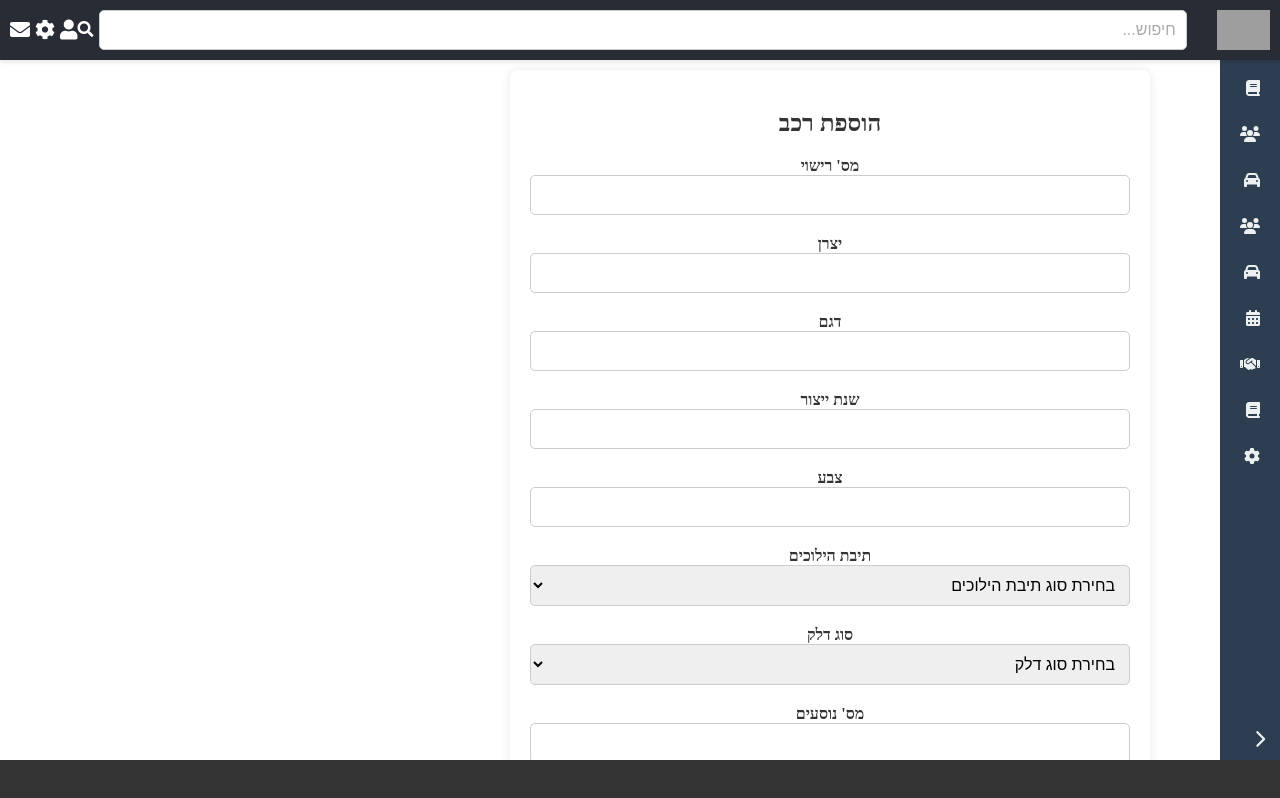
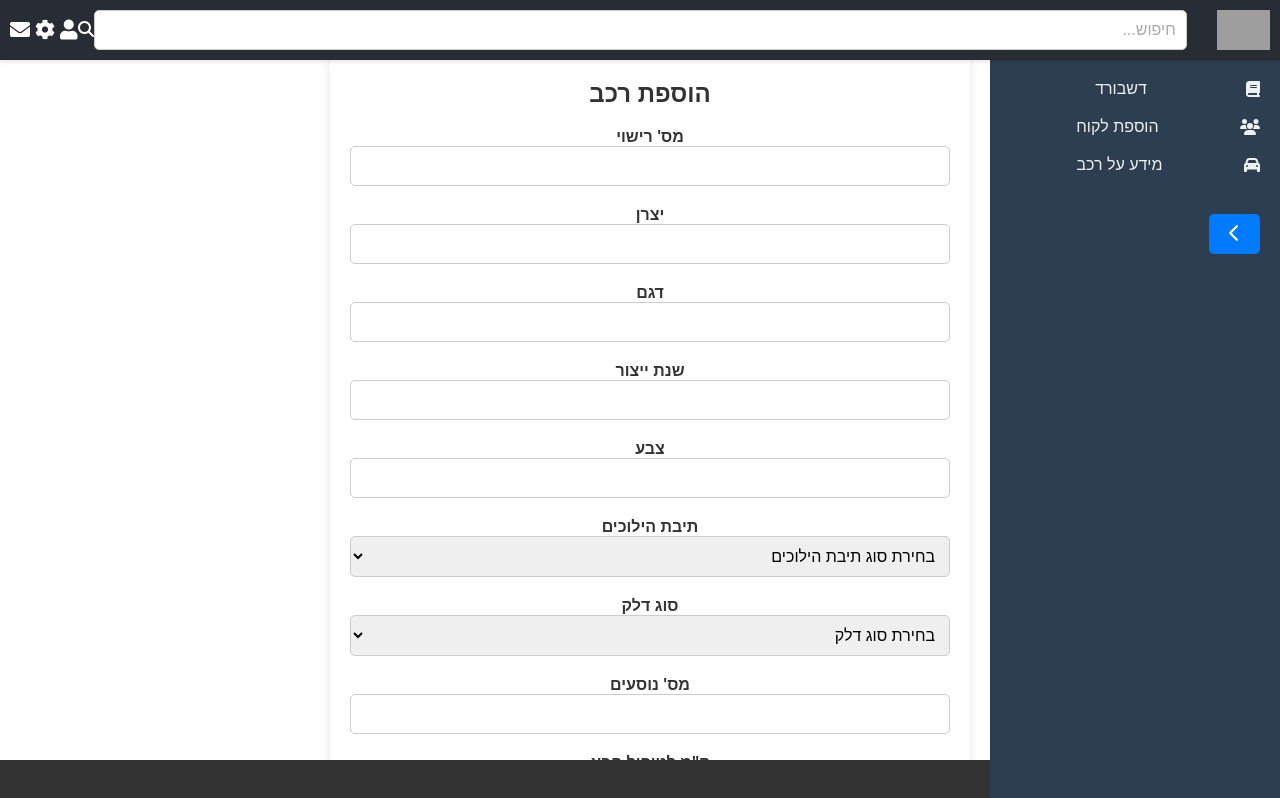
Before and after one commit to NeoraySA/CarTech, a React (Create React App) app: page /addCar in a window 1280 px wide. Shown: the top 798 px of the page. Built offline with nearby package versions, Linux system fonts and the light colour scheme; grey boxes are pictures that could not be loaded.

Commit message:
הוספת קוד לתצוגה ניידת של תפריט צידי

```diff
--- a/src/App.css
+++ b/src/App.css
@@ -1,74 +1,32 @@
+/* App.css */
+
 .App {
   text-align: center;
-  font-family: Assistant;
+  font-family: Assistant, sans-serif;
   min-height: 100vh;
   display: flex;
-  flex-direction: column;
-  padding: 70px;
+  flex-direction: row; /* שינוי כיוון החלוקה לשורה */
+  align-items: flex-start;
 }
 
-/* Initial content style, assuming sidebar is open by default */
 .content {
-  transition: margin-right 0.5s ease;
-  width: 100;
+  flex-grow: 1; /* התוכן יתפשט לכל המקום הזמין */
+  padding: 20px;
+  margin-top: 20px; /* מניח שגובה ה-header הוא 60px */
+  margin-right: 290px;
 }
 
-/* Adjust the margin based on sidebar's state */
-.content.sidebar-open {
-  margin-right: 290px; /* When sidebar is open */
+.mobile-menu-open .content {
+  margin-right: 0; /* כאשר התפריט הנייד נפתח, נסגור את המרווח מימין */
 }
 
-.content.sidebar-closed {
-  margin-right: 60px; /* When sidebar is closed */
+@media (max-width: 768px) {
+  .App {
+    flex-direction: column; /* בנייד, התפריט והתוכן יסודרו בטור */
+  }
 
-}
-
-
-
-.App-logo {
-  height: 40vmin;
-  pointer-events: none;
-}
-
-@media (prefers-reduced-motion: no-preference) {
-  .App-logo {
-    animation: App-logo-spin infinite 20s linear;
+  .content {
+    margin-top: 80px; /* ביטול המרווח בראש העמוד בנייד */
+    margin-right: 0px;
   }
 }
-
-.App-header {
-  background-color: #282c34;
-  min-height: 100vh;
-  display: flex;
-  flex-direction: column;
-  align-items: center;
-  justify-content: center;
-  font-size: calc(10px + 2vmin);
-  color: white;
-}
-
-.App-link {
-  color: #61dafb;
-}
-
-@keyframes App-logo-spin {
-  from {
-    transform: rotate(0deg);
-  }
-  to {
-    transform: rotate(360deg);
-  }
-}
-@media (max-width: 768px) {
-  .App {
-    padding: 70px 20px; /* מתאים ריווחים לנייד */
-  }
-
-  .content, .sidebar-open, .sidebar-closed {
-    margin-right: 0; /* הסרת הריווח הצידדי */
-  }
-
-  .sidebar {
-    display: none; /* הסרת התצוגה של התפריט הצידי במכשירים ניידים */
-  }
-}
--- a/src/App.js
+++ b/src/App.js
@@ -1,4 +1,6 @@
-import React, { useState, useEffect } from 'react';
+// App.js
+
+import React, { useState } from 'react';
 import './App.css';
 import Header from './Header';
 import Footer from './Footer';
@@ -11,32 +13,26 @@ import CustomerDetails from './CustomerDetails';
 import AddCar from './AddCar';
 import CarList from './CarList';
 import CarsList from './CarsList';
-
-
-
 import { BrowserRouter as Router, Route, Routes } from 'react-router-dom';
 
 function App() {
-  // אתחול המצב בהתאם למה שנשמר ב-localStorage או false כברירת מחדל
-  const [isSidebarOpen, setIsSidebarOpen] = useState(
-    JSON.parse(localStorage.getItem('isSidebarOpen')) || false
-  );
-
-  // עדכון ה-localStorage בכל פעם שהמצב של התפריט הצידי משתנה
-  useEffect(() => {
-    localStorage.setItem('isSidebarOpen', JSON.stringify(isSidebarOpen));
-  }, [isSidebarOpen]);
+  const [isSidebarOpen, setIsSidebarOpen] = useState(false); // הוספת מצב לשליטה על התפריט הצידי
+  const [isMobileMenuOpen, setIsMobileMenuOpen] = useState(false); // הוספת מצב לשליטה על תפריט נייד
 
   const toggleSidebar = () => {
-    setIsSidebarOpen(!isSidebarOpen);
+    setIsSidebarOpen(!isSidebarOpen); // שינוי מצב התפריט הצידי
+  };
+
+  const toggleMobileMenu = () => {
+    setIsMobileMenuOpen(!isMobileMenuOpen); // שינוי מצב התפריט הנייד
   };
 
   return (
     <Router>
       <div className="App">
-        <Header />
-        <Sidebar className="sidebar" isSidebarOpen={isSidebarOpen} toggleSidebar={toggleSidebar} />
-        <div className={`content ${isSidebarOpen ? "sidebar-open" : "sidebar-closed"}`}>
+        <Header toggleSidebar={toggleSidebar} toggleMobileMenu={toggleMobileMenu} /> {/* הוספת toggleMobileMenu כ-props */}
+        <Sidebar isSidebarOpen={isSidebarOpen} /> {/* העברת isSidebarOpen כ-props */}
+        <div className={`content ${isMobileMenuOpen ? "mobile-menu-open" : ""}`}> {/* הוספת תנאי עבור פתיחת התפריט הנייד */}
           <Routes>
             <Route path="/" element={<Dashboard />} />
             <Route path="/dashboard" element={<Dashboard />} />
@@ -47,8 +43,6 @@ function App() {
             <Route path="/addCar" element={<AddCar />} />
             <Route path="/carList" element={<CarList />} />
             <Route path="/carsList" element={<CarsList />} />
-
-
             {/* Add more routes as needed */}
           </Routes>
         </div>
--- a/src/CarTable.css
+++ b/src/CarTable.css
@@ -1,63 +1,115 @@
-:root {
-  --color1: #E55812;
-  --color2: #0F252E;
-  --color3: #B6DAE7;
-  --color4: #1F1A1F;
-  --color5: #F9F6F1;
-}
+.div-table {
+  font-family: inherit;
 
-.div-table {
+  width: 100%;
   overflow-x: auto;
-  width: 100%;
 }
 
 .car-list {
   width: 100%;
   border-collapse: collapse;
-  margin: 10px 0;
+
+  box-shadow: 0 2px 4px rgba(0,0,0,0.1);
+  border: 1px solid #e5e5e5;
+  border-radius: 4px;
 }
 
-.car-list th, .car-list td {
-  border: 1px solid var(--color1);
-  padding: 10px;
-  text-align: start;
+.car-list thead tr {
+  background-color: transparent;
+  text-align: left;
+}
+
+.car-list th,
+.car-list td {
+
 }
 
 .car-list th {
-  background-color: var(--color1);
-  color: white;
-  font-weight: 400;
-  padding: 5px;
-  text-align: center;
+  font-weight: normal; /* הכותרות רגילות */
+  text-align: right;
 }
 
 .car-list td {
-  padding: 10px;
+
+  border-bottom: 1px solid #e5e5e5;
   text-align: right;
-  font-weight: bold;
 }
 
-.car-list a {
-  color: var(--color1);
-  text-decoration: none;
+.car-list tbody tr {
+  background-color: white;
+  transition: box-shadow 0.15s ease-in-out;
 }
 
-.car-list a:hover {
-  color: var(--color2);
+.car-list tbody tr.expanded-row,
+.car-list tbody tr.expanded-row + tr { /* הוספת קו כחול לשורת הפרטים הנוספים */
+  box-shadow: inset -3px 0 0 #007bff;
 }
 
-.car-list tr:nth-child(even) {
-  background-color: var(--color5);
+.expanded-content {
+  padding: 10px 15px;
+  background-color: #f9f9f9;
+  border-top: 1px solid #e5e5e5;
 }
 
-.car-list tr:hover {
-  background-color: var(--color3);
-  color: var(--color2);
+.vehicle-details {
+  display: flex;
+  flex-wrap: wrap;
+  gap: 10px;
+  text-align: right;
+  font-size: large;
 }
 
-/* עיצוב נוסף לתיבות הסימון */
-input[type="checkbox"] {
-  margin-left: auto;
-  margin-right: auto;
-  display: block;
+.vehicle-details p {
+  margin: 0; /* להסיר מרווחים מיותרים */
+  flex: 1 1 auto; /* יתאים את עצמו לזמין במרחב של השורה */
 }
+
+.vehicle-details p strong {
+  font-weight: bold; /* הפונט של התוכן מודגש */
+}
+.vehicle-actions {
+  display: flex;
+  justify-content: flex-start;
+  gap: 0px;
+  padding-top: 0px;
+  border-top: 1px solid #e5e5e5; /* קו דק מעל לכפתורים */
+  box-shadow: 0 2px 4px rgba(0,0,0,0.1); /* צל מסביב לאלמנט */
+}
+
+.button {
+
+  margin: 10px;
+  border: none;
+  border-radius: 4px;
+  background-color: #007bff;
+  color: white;
+  cursor: pointer;
+  transition: background-color 0.2s ease-in-out;
+  display: flex; /* להוסיף תצוגת פלקס */
+  align-items: center; /* למרכז את האייקון והטקסט בכפתור */
+  gap: 5px; /* מרווח בין אייקון לטקסט */
+  font-family: inherit;
+  font-size: medium;
+
+}
+
+.button:hover {
+  background-color: #0056b3;
+}
+
+.button i { /* סגנון לאייקונים של הכפתורים */
+  font-size: 1rem; /* או כל גודל אחר בהתאם לספריית האייקונים שלך */
+}
+
+/* התאמה לכל אייקון באמצעות מחלקות של ספריית האייקונים שבשימוש */
+.button .icon-update { /* דוגמה למחלקה */
+  /* כאן יכול להיות סגנון ספציפי לאייקון */
+}
+
+.button .icon-block { /* דוגמה למחלקה */
+  /* סגנון נוסף לאייקון אחר */
+}
+
+.button .icon-order { /* דוגמה למחלקה */
+  /* וכן הלאה... */
+}
--- a/src/Header.js
+++ b/src/Header.js
@@ -1,10 +1,12 @@
 import React, { useState } from 'react';
 import { Link } from 'react-router-dom';
 import './Header.css';
+import { FontAwesomeIcon } from '@fortawesome/react-fontawesome';
+import { faSearch, faBars } from '@fortawesome/free-solid-svg-icons';
 
 import { pages } from './pagesConfig';
 
-function Header() {
+function Header({ toggleSidebar }) {
   const [searchTerm, setSearchTerm] = useState('');
   const [suggestions, setSuggestions] = useState([]);
 
@@ -13,6 +15,7 @@ function Header() {
     setSearchTerm(value);
 
     if (value.length > 0) {
+      // דוגמה למידע הדמיוני, וודא שיש לך מערך דומה או צור פתרון אחר להצגת הצעות
       const filteredSuggestions = pages.filter(page =>
         page.name.toLowerCase().includes(value.toLowerCase())
       );
@@ -22,18 +25,14 @@ function Header() {
     }
   };
 
-  // פונקציה זו תקרא כאשר ישנה לחיצה על הצעה
-  const handleSuggestionClick = () => {
-    setSearchTerm(''); // איפוס תיבת החיפוש
-    setSuggestions([]); // איפוס רשימת ההצעות
-  };
-
   return (
     <header className="header">
+      <button onClick={toggleSidebar} className="menu-toggle">
+        <FontAwesomeIcon icon={faBars} />
+      </button>
       <Link to="/" className="logo-link">
         <img src="logo.png" alt="Logo" className="logo" />
       </Link>
-
       <div className="header-search">
         <input
           type="text"
@@ -41,13 +40,13 @@ function Header() {
           value={searchTerm}
           onChange={handleSearchChange}
         />
-        <span><i className="fas fa-search"></i></span>
+        <span><FontAwesomeIcon icon={faSearch} /></span>
         {suggestions.length > 0 && (
           <div className="search-suggestions">
             {suggestions.map((suggestion, index) => (
-              <Link key={index} to={suggestion.path} className="suggestion" onClick={handleSuggestionClick}>
+              <Link key={index} to={suggestion.path} className="suggestion" onClick={() => setSearchTerm('')}>
                 <div className="suggestion-content">
-                  <span className="icon">{suggestion.icon}</span>
+                  <span className="icon">{/* תצוגת אייקון */}</span>
                   <div className="text-content">
                     <div>{suggestion.name}</div>
                     <div className="description">{suggestion.description}</div>
@@ -58,7 +57,6 @@ function Header() {
           </div>
         )}
       </div>
-
       <div className="header-icons">
         <i className="fas fa-user icon"></i>
         <i className="fas fa-cog icon"></i>
--- a/src/Sidebar.css
+++ b/src/Sidebar.css
@@ -17,17 +17,12 @@
   background-color: var(--sidebar-color);
   color: var(--sidebar-text-color);
   padding: 20px;
-  transition: width 0.3s ease-in-out;
+  transition: all 0.3s ease-in-out;
   overflow-y: auto;
+  z-index: 999; /* לוודא שהתפריט ישאר מעל לאלמנטים אחרים */
 }
 
-/* עיצוב כאשר התפריט סגור */
-.sidebar.close {
-  width: 20px;
-  align-items: center;
-}
-
-.sidebar .sidebar-content {
+.sidebar-content {
   display: flex;
   flex-direction: column;
 }
@@ -35,48 +30,58 @@
 .sidebar-link {
   display: flex;
   align-items: center;
-  margin-bottom: 30px;
-  cursor: pointer;
+  margin-bottom: 20px;
   text-decoration: none;
   color: var(--sidebar-text-color);
+  font-size: 1em;
 }
 
 .sidebar-link span {
-  margin-right: 10px;
+  margin-right: 15px;
+  display: inline-block;
+  width: calc(100% - 30px); /* מניח שגודל האייקון הוא 30px */
 }
 
 .sidebar-link:hover {
   background-color: var(--sidebar-hover-color);
+  border-radius: 4px;
 }
 
 /* עיצוב כפתור הפתיחה/סגירה */
 .sidebar-toggle {
-  position: absolute;
-  bottom: 40px;
-  right: 0px;
-  width: calc(100% - 20px);
-  border: none;
-  background: transparent;
-  color: var(--sidebar-text-color);
-  padding: 10px;
-  cursor: pointer;
-}
-
-.sidebar-toggle:focus {
-  outline: none;
-}
-
-.sidebar-toggle:hover {
-  color: var(--sidebar-hover-color);
+  display: none; /* הסתרה כברירת מחדל */
 }
 
 /* עיצוב עבור מצב נייד */
 @media (max-width: 768px) {
+
   .sidebar {
-    width: 100%;
+    width: 0;
+    padding: 20px 10px;
+    display: none;
   }
 
-  .sidebar.close {
-    width: 0;
+  .sidebar.open {
+    width: var(--sidebar-width); /* פתיחת התפריט על כל המסך במצב נייד */
+  }
+
+  .sidebar-link span {
+    display: none; /* הסתרת הטקסט בתפריט הצידי במצב סגור */
+  }
+
+  .sidebar.open .sidebar-link span {
+    display: inline; /* הצגת הטקסט כאשר התפריט פתוח */
+  }
+
+  .sidebar-toggle {
+    display: block; /* הצגת הכפתור בתצוגה בנייד */
+    position: absolute; /* מיקום קבוע במסך */
+    top: 20px; /* מרווח מהשוליים העליונים */
+    right: 20px; /* מרווח מהשוליים הימניים */
+    background-color: transparent; /* רקע שקוף */
+    border: none; /* אין מסגרת */
+    color: var(--sidebar-text-color); /* צבע טקסט */
+    cursor: pointer; /* סמן של יד */
+    z-index: 1001; /* מוצג מעל תפריט הצד */
   }
 }
--- a/src/Sidebar.js
+++ b/src/Sidebar.js
@@ -1,34 +1,35 @@
-import React from 'react';
+import React, { useState } from 'react';
 import { FontAwesomeIcon } from '@fortawesome/react-fontawesome';
-import { faCar, faUsers, faCalendarAlt, faHandshake, faBook, faCog, faChevronLeft, faChevronRight } from '@fortawesome/free-solid-svg-icons';
-
+import { faCar, faUsers, faCalendarAlt, faHandshake, faBook, faCog, faChevronLeft, faTimes } from '@fortawesome/free-solid-svg-icons';
 import './Sidebar.css';
 
-function Sidebar({ isSidebarOpen, toggleSidebar }) {
+function Sidebar({ toggleSidebar }) {
+  const [isMobileSidebarOpen, setIsMobileSidebarOpen] = useState(false);
+
   const links = [
     { name: "דשבורד", icon: faBook, path: "/dashboard" },
     { name: "הוספת לקוח", icon: faUsers, path: "/addCustomer" },
     { name: "מידע על רכב", icon: faCar, path: "/vehicleInfo" },
-    { name: "לקוחות", icon: faUsers, path: "/clients" },
-    { name: "רכבים", icon: faCar, path: "/cars" },
-    { name: "השכרות", icon: faCalendarAlt, path: "/rentals" },
-    { name: "מכירות", icon: faHandshake, path: "/sales" },
-    { name: "חשבונאות", icon: faBook, path: "/accounting" },
-    { name: "הגדרות", icon: faCog, path: "/settings" },
+    // רשימת הקישורים נמשכת...
   ];
 
+  const handleMobileToggle = () => {
+    setIsMobileSidebarOpen(!isMobileSidebarOpen);
+    toggleSidebar(); // קריאה לפונקציה toggleSidebar המועברת ב-props
+  };
+
   return (
-    <div className={`sidebar ${isSidebarOpen ? "open" : "close"}`}>
+    <div className={`sidebar ${isMobileSidebarOpen ? "open" : "close"}`}>
       <div className="sidebar-content">
         {links.map(({ name, icon, path }, index) => (
           <a key={index} href={path} className="sidebar-link">
             <FontAwesomeIcon icon={icon} />
-            {isSidebarOpen && <span>{name}</span>}
+            <span>{name}</span>
           </a>
         ))}
       </div>
-      <button onClick={toggleSidebar} className="sidebar-toggle">
-        {isSidebarOpen ? <FontAwesomeIcon icon={faChevronLeft} /> : <FontAwesomeIcon icon={faChevronRight} />}
+      <button onClick={handleMobileToggle} className="mobile-sidebar-toggle">
+        {isMobileSidebarOpen ? <FontAwesomeIcon icon={faTimes} /> : <FontAwesomeIcon icon={faChevronLeft} />}
       </button>
     </div>
   );
```
Also changed, not shown: src/CarTable.js (+51 -51 lines), src/CarsList.css (+14 -1 lines), src/Header.css (+17 -0 lines), 1 other file (tests, documents, lock files or other folders).
